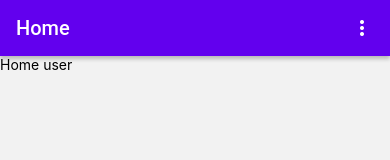
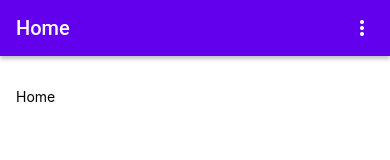
Before and after one commit to fellipearb/dwapp, a React Native app: screen /HomeScreen in a window 390 px wide. Shown: the top 160 px of the page. Built offline with nearby package versions, Linux system fonts and the light colour scheme.

Commit message:
add menu

```diff
--- a/src/components/Container/styles.ts
+++ b/src/components/Container/styles.ts
@@ -2,7 +2,7 @@ import styled from 'styled-components/native';
 
 export const ContainerView = styled.View`
   flex: 1;
-  padding: 0 16px;
+  padding: 32px 16px;
   background: #fff;
 `;
 
--- a/src/components/Header/index.tsx
+++ b/src/components/Header/index.tsx
@@ -1,5 +1,6 @@
-import React from 'react';
+import React, { useState } from 'react';
 import { Appbar } from 'react-native-paper';
+import Menu from '../Menu';
 
 interface IHeader {
   goBack?: () => void;
@@ -8,14 +9,22 @@ interface IHeader {
 }
 
 const Header = ({ goBack, Title, Subtitle }: IHeader) => {
+  const [showMenu, setShowMenu] = useState(false);
+
+  const toggleBackground = () => setShowMenu(!showMenu);
+
   return (
+    <>
       <Appbar.Header>
         {goBack && <Appbar.BackAction onPress={goBack} />}
         {(Title || Subtitle) && (
           <Appbar.Content title={Title} subtitle={Subtitle} />
         )}
-      <Appbar.Action icon="dots-vertical" onPress={() => {}} />
+        <Appbar.Action icon="dots-vertical" onPress={toggleBackground} />
       </Appbar.Header>
+
+      <Menu closeMenu={toggleBackground} showMenu={showMenu} />
+    </>
   );
 };
 
--- /dev/null
+++ b/src/components/Menu/index.tsx
@@ -0,0 +1,33 @@
+import { useNavigation } from '@react-navigation/core';
+import React from 'react';
+import { Drawer } from 'react-native-paper';
+import { Container, Background } from './styles';
+
+interface IMenu {
+  closeMenu: () => void;
+  showMenu: boolean;
+}
+
+const Menu = ({ closeMenu, showMenu }: IMenu) => {
+  const navigation = useNavigation<any>();
+
+  const goTo = (screen: string) => navigation.navigate(screen);
+
+  return (
+    <>
+      <Container showMenu={showMenu}>
+        <Drawer.Section title="Menu">
+          <Drawer.Item label="Home" onPress={() => goTo('HomeScreen')} />
+          <Drawer.Item label="Clientes" onPress={() => goTo('ClientsScreen')} />
+          <Drawer.Item
+            label="Ordens de serviços"
+            onPress={() => goTo('OrderServicesScreen')}
+          />
+        </Drawer.Section>
+      </Container>
+      <Background onPress={closeMenu} showMenu={showMenu} />
+    </>
+  );
+};
+
+export default Menu;
--- /dev/null
+++ b/src/components/Menu/styles.ts
@@ -0,0 +1,29 @@
+import { Dimensions } from 'react-native';
+import styled from 'styled-components/native';
+
+export const Container = styled.View(
+  (props: { showMenu: boolean }) => `
+  position: absolute;
+  top: 0;
+  width: 90%;
+  height: ${Dimensions.get('window').height}px;
+  right: ${props.showMenu ? '10%' : '100%'};
+  background: #fff;
+  z-index: 19;
+  flex: 1;
+  padding: 50px 0;
+`,
+);
+
+export const Background = styled.TouchableOpacity(
+  (props: { showMenu: boolean }) => `
+  position: absolute;
+  top: 0;
+  width: 100%;
+  height: ${Dimensions.get('window').height}px;
+  right: ${props.showMenu ? '0' : '100%'};
+  background: rgba(0, 0, 0, 0.8);
+  z-index: 9;
+  flex: 1;
+`,
+);
--- a/src/screens/Home/index.tsx
+++ b/src/screens/Home/index.tsx
@@ -1,17 +1,27 @@
-import React from 'react';
+import React, { useEffect, useState } from 'react';
 import { Text } from 'react-native';
-import { getUser } from '../../utils/user';
+
+import Container from '../../components/Container';
+import { getUser, IUser } from '../../utils/user';
 
 const Home = () => {
-  const user = async () => {
-    return await getUser();
+  const [user, setUser] = useState<IUser | any>();
+
+  const getUserStorage = async () => {
+    const userStorage = await getUser();
+
+    setUser(userStorage);
   };
+
+  useEffect(() => {
+    getUserStorage();
+  }, []);
 
   return (
     <>
-      <Text>
-        Home {user.name} {user.login}
-      </Text>
+      <Container>
+        <Text>Home {user?.name}</Text>
+      </Container>
     </>
   );
 };
--- a/src/utils/user.ts
+++ b/src/utils/user.ts
@@ -1,14 +1,23 @@
 import { AsyncStorage } from 'react-native';
 
-export const storeUser = async (user: any) => {
+export interface IUser {
+  id: number;
+  name: string;
+  login: string;
+  accessToken: string;
+}
+
+export const storeUser = async <IUser>(user: IUser) => {
   try {
     await AsyncStorage.setItem('userData', JSON.stringify(user));
+
+    return user;
   } catch (error) {
     console.log('Something went wrong', error);
   }
 };
 
-export const getUser = async () => {
+export const getUser = async <IUser>() => {
   try {
     let userData = await AsyncStorage.getItem('userData');
     let data = userData ? JSON.parse(userData) : {};
```
Lines whose indentation alone changed are shown as unchanged.
